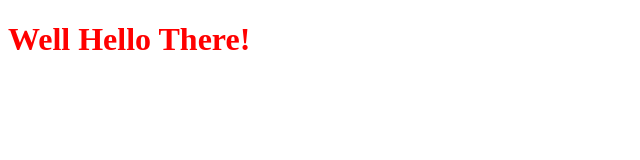
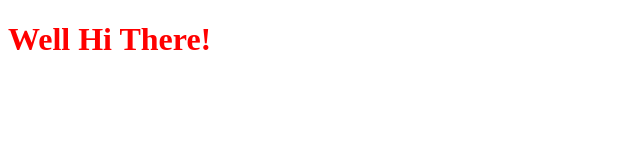
Before and after one commit to johndoe1234567890/demo1, a plain HTML site: page index.html in a window 1280 px wide. Shown: the whole page, without its empty margins (0-640 px from the left). Drawn offline with Linux system fonts and the light colour scheme.

Commit message:
Better message

```diff
--- a/index.html
+++ b/index.html
@@ -10,6 +10,6 @@
 </head>
 
 <body>
-    <h1>Well Hello There!</h1>
+    <h1>Well Hi There!</h1>
 </body>
 </html>
```
